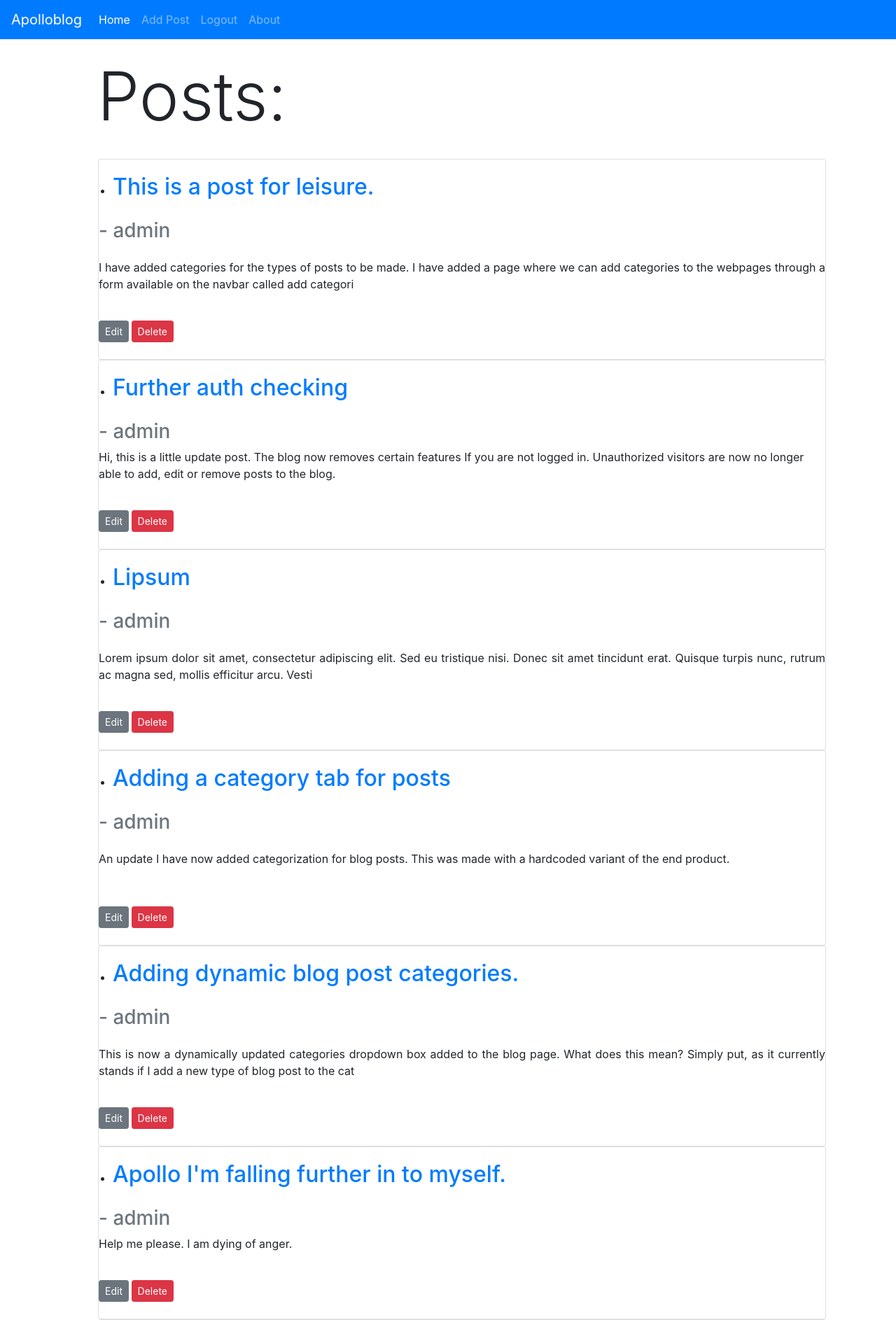
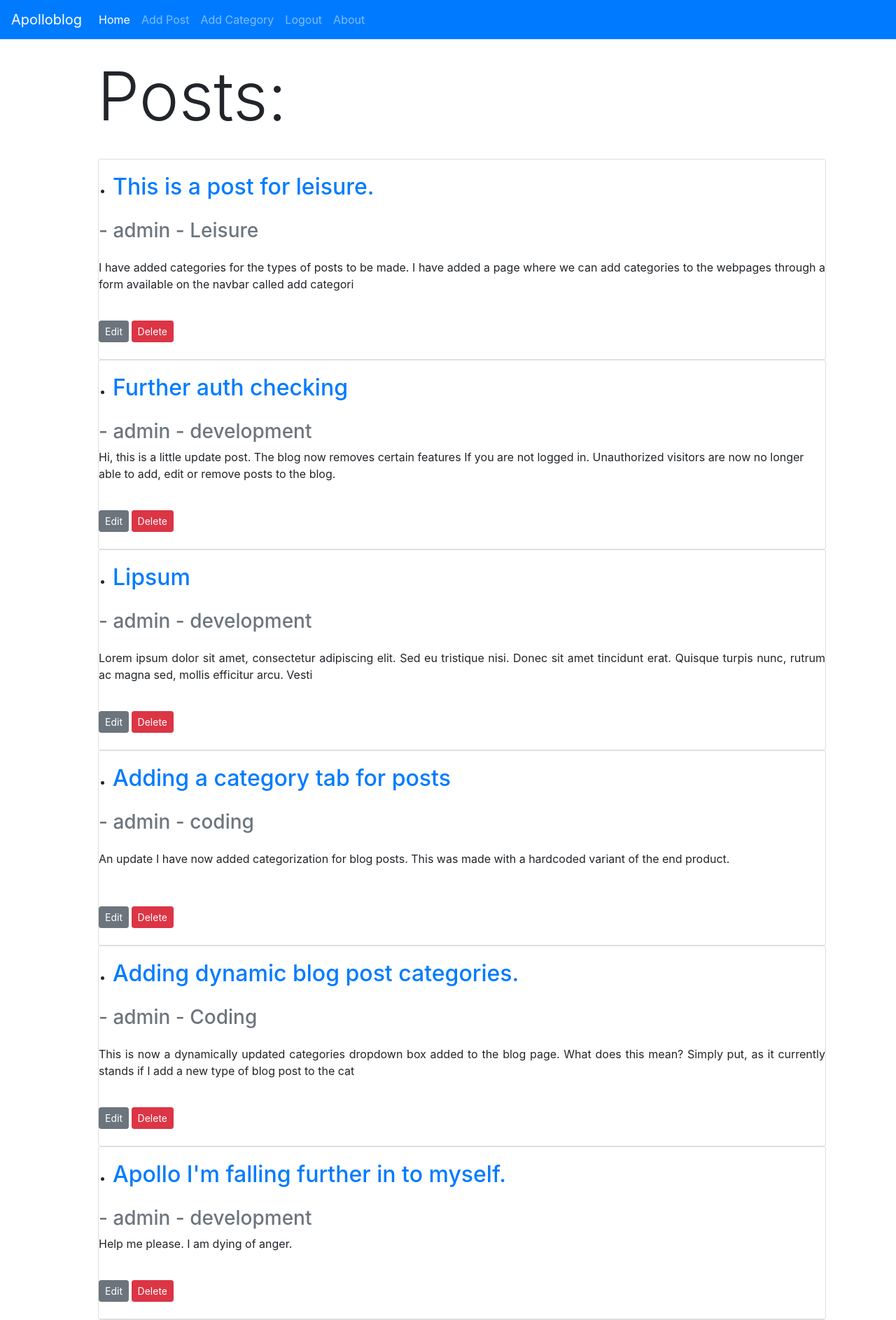
Before and after one commit to DevcoreGJ/python-django-simpleblog, a Django app: page / in a window 1280 px wide. Shown: the top 1886 px of the page at 70% size. Run offline with Django 4.2, Linux system fonts and the light colour scheme; a user stored in the database is signed in; data comes from the database, SQL or seed files in the repository; both versions use the stored data as it was after the commit.

Commit message:
added dynamic cetegories and a way to add categories

```diff
--- a/blogroot/admin.py
+++ b/blogroot/admin.py
@@ -1,6 +1,7 @@
 from django.contrib import admin
 
 # Register your models here.
-from .models import Post
+from .models import Post, Category
 
 admin.site.register(Post) # Posts are accessable in admin area
+admin.site.register(Category) # Posts are accessable in admin area
--- a/blogroot/forms.py
+++ b/blogroot/forms.py
@@ -1,15 +1,25 @@
 from django import forms
-from .models import Post
+from .models import Post, Category
+
+#cats = [('coding','coding'),('sports','sports'),('entertainment','entertainment')]
+cat = Category.objects.all().values_list('name','name')
+
+cat_choice = []
+
+for item in cat:
+	cat_choice.append(item)
 
 class PostForm(forms.ModelForm):
 	class Meta:
 		model = Post
-		fields = ('title', 'title_tag', 'author', 'body')
+		fields = ('title', 'title_tag', 'author', 'category', 'body')
 
 		widgets = {
 			'title': forms.TextInput(attrs={'class': 'form-control'}),
 			'title_tag': forms.TextInput(attrs={'class': 'form-control'}),
 			'author': forms.Select(attrs={'class': 'form-control'}),
+			'category': forms.Select(choices = cat_choice, attrs={'class': 'form-control'}),
+			#'category': forms.Select(attrs={'class': 'form-control'}),
 			'body': forms.Textarea(attrs={'class': 'form-control'}),
 
 
--- a/blogroot/models.py
+++ b/blogroot/models.py
@@ -4,6 +4,14 @@ from datetime import datetime, date
 
 # Create your models here.
 from django.contrib.auth.models import User
+
+class Category(models.Model):
+	name = models.CharField(max_length=255)
+	def __str__(self):
+		return self.name
+	def get_absolute_url(self):
+		#return reverse('article_detail', args=(str(self.id)) )
+		return reverse('home')
 
 class Post(models.Model):
 	title = models.CharField(max_length=255) #max char length
@@ -12,7 +20,7 @@ class Post(models.Model):
 	body = models.TextField() #input field for text
 	name = "Apollo Blog"
 	post_date = models.DateField(auto_now_add = True)
-	 #
+	category = models.CharField(max_length=255, default='development')
 
 	def __str__(self):
 		return self.title + ' | ' + str(self.author)
--- a/blogroot/templates/article_detail.html
+++ b/blogroot/templates/article_detail.html
@@ -6,7 +6,7 @@
 <div class="card-body">
 <h1 class="card-title">{{ post.title }}</h1> <!--blog post title referenced -->
 <h2 class="card-subtitle mb-2 text-muted">By: {{ post.author.username }} -
-{{post.post_date}}</h2>
+{{post.post_date}} - {{ post.category }}</h2>
 
 <small><a href="{% url 'update_post' post.pk %}" class="btn btn-secondary btn-sm">Edit</a>
 <a href="{% url 'delete_post' post.pk %}" class="btn btn-danger btn-sm">Delete</a></small></h4> <!-- referenced the defined user name of the author -->
--- a/blogroot/templates/base.html
+++ b/blogroot/templates/base.html
@@ -25,6 +25,10 @@
 
       <li class="nav-item">
         <a class="nav-link" href="{% url 'add_post' %}">Add Post</a>
+      </li>
+
+      <li class="nav-item">
+        <a class="nav-link" href="{% url 'add_category' %}">Add Category</a>
       </li>
 
       <li class="nav-item">
--- a/blogroot/templates/home.html
+++ b/blogroot/templates/home.html
@@ -23,7 +23,7 @@
 		<h2 class="card-title">{{ post.title }}</h2></a> <!-- convert anchor tag to convert blog title to hyperlink to details page, dynamically assigned !-->
 	</div>
 
-	 	<h3 class="card-subtitle mb-2 text-muted"> - {{ post.author.username }} </h3>
+	 	<h3 class="card-subtitle mb-2 text-muted"> - {{ post.author.username }} - {{ post.category }} </h3>
 	 	<p class ="card-text"> {{ post.body | slice:":200"|safe }} </p> <br />
 	 	{% if user.is_authenticated %}
 	 		<small><a href="{% url 'update_post' post.pk %}" class="btn btn-secondary btn-sm">Edit</a>
--- a/blogroot/urls.py
+++ b/blogroot/urls.py
@@ -1,6 +1,6 @@
 from django.urls import path
 #from . import views
-from .views import HomeView, ArticleDetailView, AddPostView, UpdatePostView, DeletePostView
+from .views import HomeView, ArticleDetailView, AddPostView, UpdatePostView, DeletePostView, AddCategoryView
 urlpatterns = [
     #path('', views.home, name="home") old type of url
     path('', HomeView.as_view(), name='home'),
@@ -9,4 +9,5 @@ urlpatterns = [
     path('add_post/', AddPostView.as_view(), name='add_post'),
     path('article/edit/<int:pk>', UpdatePostView.as_view(), name='update_post'),
     path('article/<int:pk>/remove', DeletePostView.as_view(), name='delete_post'),
+    path('add_category/', AddCategoryView.as_view(), name='add_category'),
 ]
--- a/blogroot/views.py
+++ b/blogroot/views.py
@@ -1,6 +1,6 @@
 from django.shortcuts import render
 from django.views.generic import ListView, DetailView, CreateView, UpdateView, DeleteView
-from .models import Post
+from .models import Post, Category
 from .forms import PostForm, EditForm
 from django.urls import reverse_lazy
 
@@ -38,3 +38,10 @@ class DeletePostView(DeleteView):
 	model = Post
 	template_name = 'delete_post.html'
 	success_url = reverse_lazy('home')
+
+class AddCategoryView(CreateView):
+	model = Category
+	#form_class = PostForm
+	template_name = 'add_category.html'
+	fields = '__all__'
+	#fields = 'title', 'body'
```
Also changed, not shown: blogroot/templates/add_category.html (added, +23 -0 lines), blogroot/migrations/0006_category_post_category.py (added), db.sqlite3.
